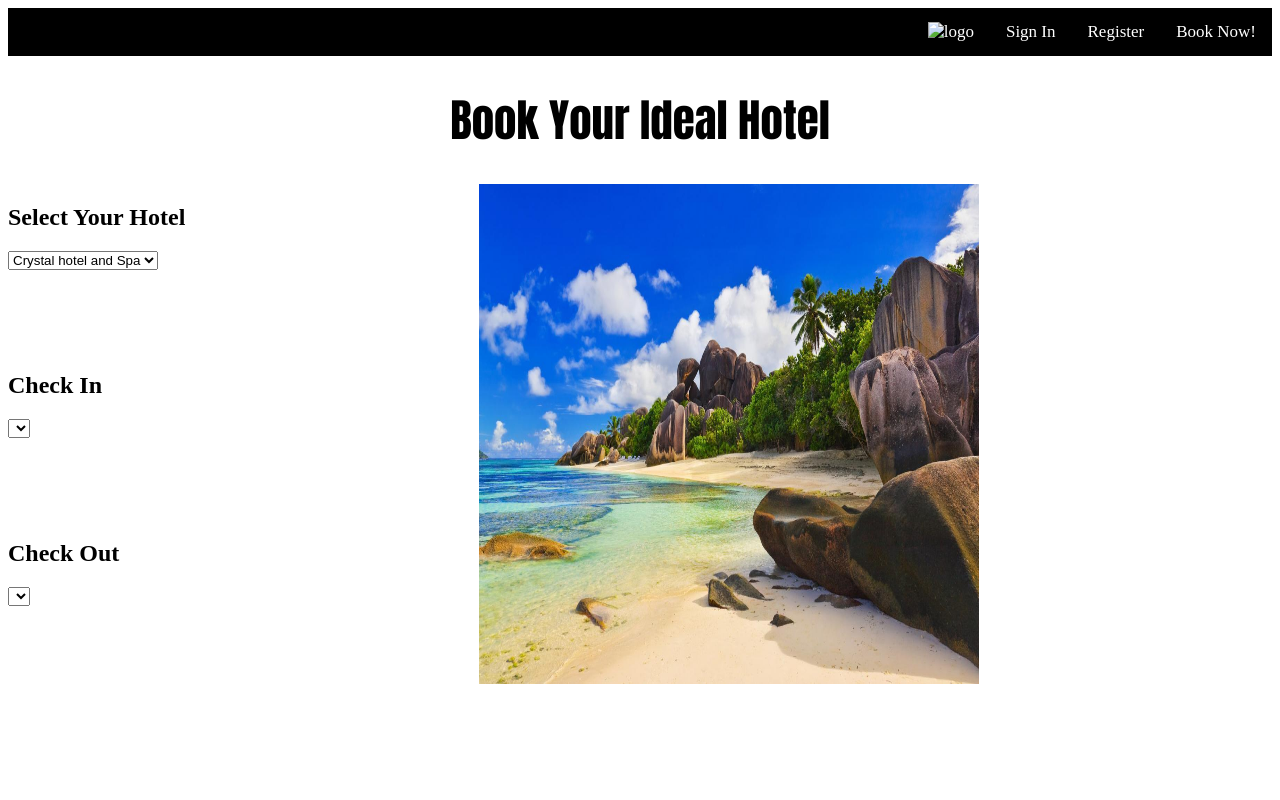
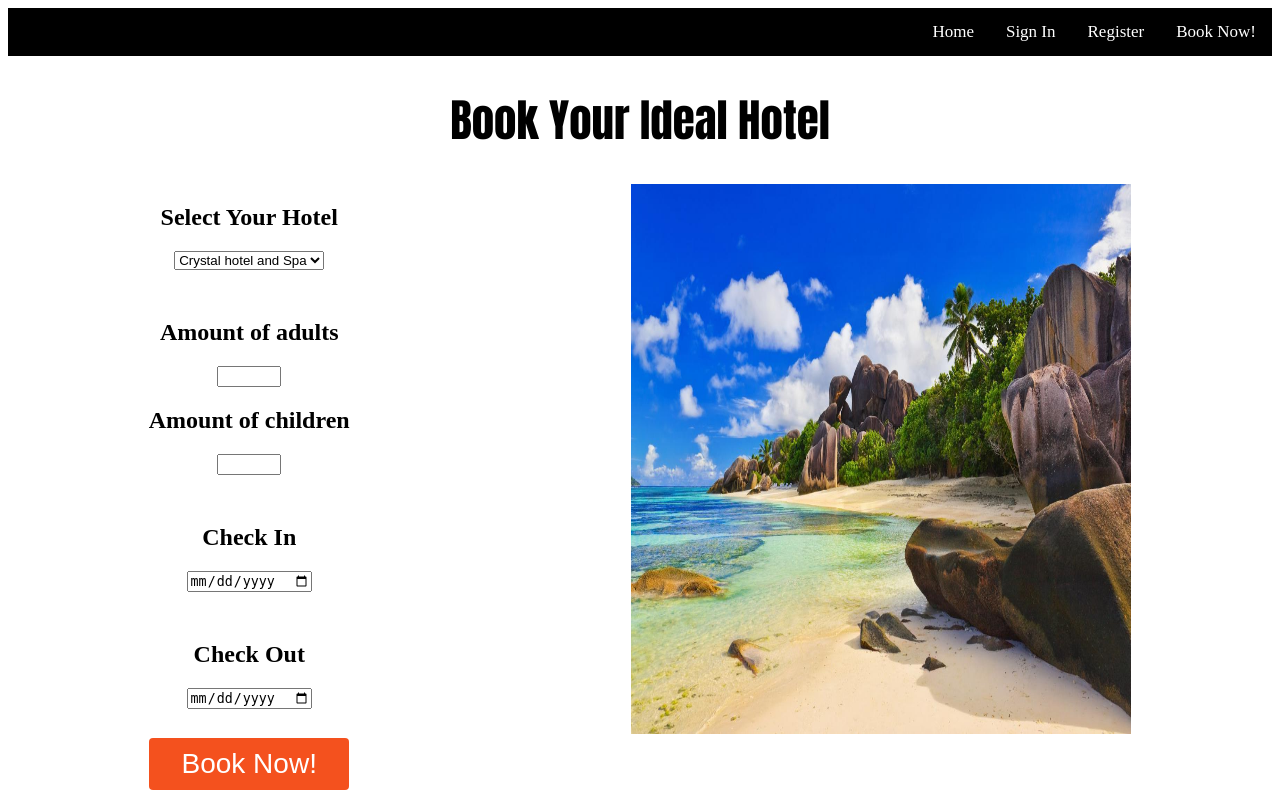
Before and after one commit to TaufeeqR/Hotel_booking_form, a PHP site: page /book.php in a window 1280 px wide. Run offline with PHP 8.4, Linux system fonts and the light colour scheme; lists and menus that the app fills with data are empty.

```diff
--- a/book.php
+++ b/book.php
@@ -1,3 +1,10 @@
+<?php
+
+
+
+
+?>
+
 <!DOCTYPE html>
 <html>
     <head>
@@ -16,9 +23,7 @@
             <a href="book.php">Book Now!</a>
             <a href="register.php">Register</a>
             <a href="login.php" >Sign In</a>
-            <a href="index.php" class="hero">
-                <img src="" alt="logo">
-            </a>
+            <a href="index.php">Home</a>
         </div>
 
         <!-- Main header for the page -->
@@ -43,18 +48,24 @@
                     </select>
                 </div>
 
+                <div class="amount">
+                    <h2>Amount of adults</h2>
+                    <input type="number" name="quantity"
+                    min="0" max="100" step="1" value="">
+
+                    <h2>Amount of children</h2>
+                    <input type="number" name="quantity"
+                    min="0" max="100" step="1" value="">
+                </div>
+
                 <div class="check-in">
                     <h2>Check In</h2>
-                    <select name="hotels">
-                        <option value=""></option>
-                    </select>
+                    <input type="date">
                 </div>
 
                 <div class="check-out">
                     <h2>Check Out</h2>
-                    <select name="hotels">
-                        <option value=""></option>
-                    </select>
+                    <input type="date">
                 </div>
             </div>
 
@@ -63,6 +74,9 @@
                     <img src="img/cDr2JGj.jpg" alt="logo">
                 </div>
             </div>
+
+            <button class="button"><span>Book Now!</span></button>
+
         </div>
 
     </body>
--- a/css/book.css
+++ b/css/book.css
@@ -36,6 +36,7 @@
 .grid-container {
     display: grid;
     grid-template-columns: auto auto;
+    text-align: center;
 }
 
 .grid {
@@ -50,6 +51,48 @@ h1 {
 }
 
 img {
-    height: 500px;
+    height: 550px;
     width: 500px;
 }
+
+/* STYLING FOR THE BOOK NOW BUTTON */
+
+.button {
+    border-radius: 4px;
+    background-color: #f4511e;
+    border: none;
+    color: #FFFFFF;
+    text-align: center;
+    font-size: 28px;
+    padding: 10px;
+    width: 200px;
+    transition: all 0.5s;
+    cursor: pointer;
+    display: block;
+    margin: auto;
+  }
+
+  .button span {
+    cursor: pointer;
+    display: inline-block;
+    position: relative;
+    transition: 0.5s;
+  }
+
+  .button span:after {
+    content: '\00bb';
+    position: absolute;
+    opacity: 0;
+    top: 0;
+    right: -20px;
+    transition: 0.5s;
+  }
+
+  .button:hover span {
+    padding-right: 25px;
+  }
+
+  .button:hover span:after {
+    opacity: 1;
+    right: 0;
+  }
--- a/index.php
+++ b/index.php
@@ -14,9 +14,7 @@
         <a href="book.php">Book Now!</a>
         <a href="register.php">Register</a>
         <a href="login.php" >Sign In</a>
-        <a href="index.php" class="hero">
-            <img src="" alt="logo">
-        </a>
+        <a href="index.php">Home</a>
     </div>
 
 <!-- Grid containing the different hotels and their features -->
--- a/login.php
+++ b/login.php
@@ -1,3 +1,9 @@
+<?php
+
+
+
+?>
+
 <!DOCTYPE html>
 <html>
 <head>
```
Also changed, not shown: css/index.css (+4 -3 lines).
